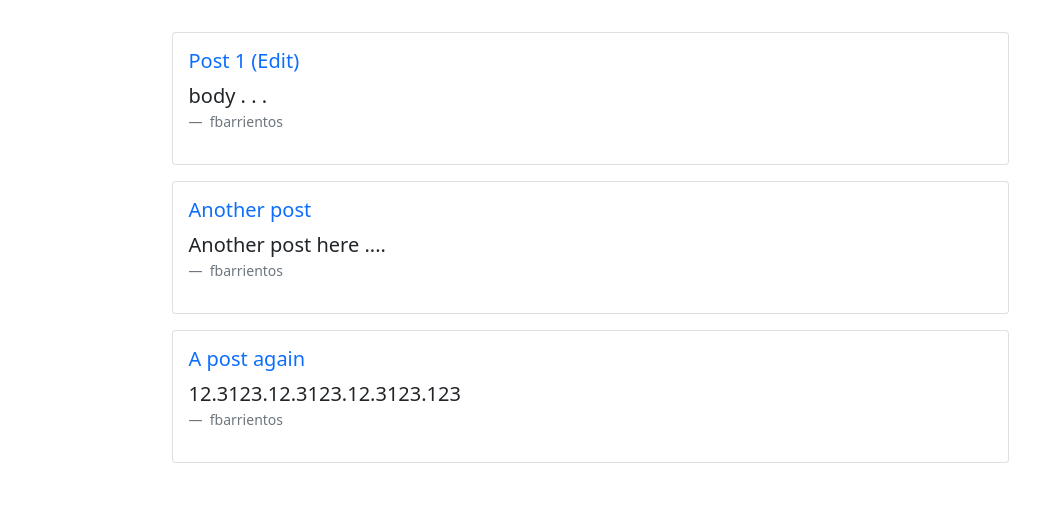
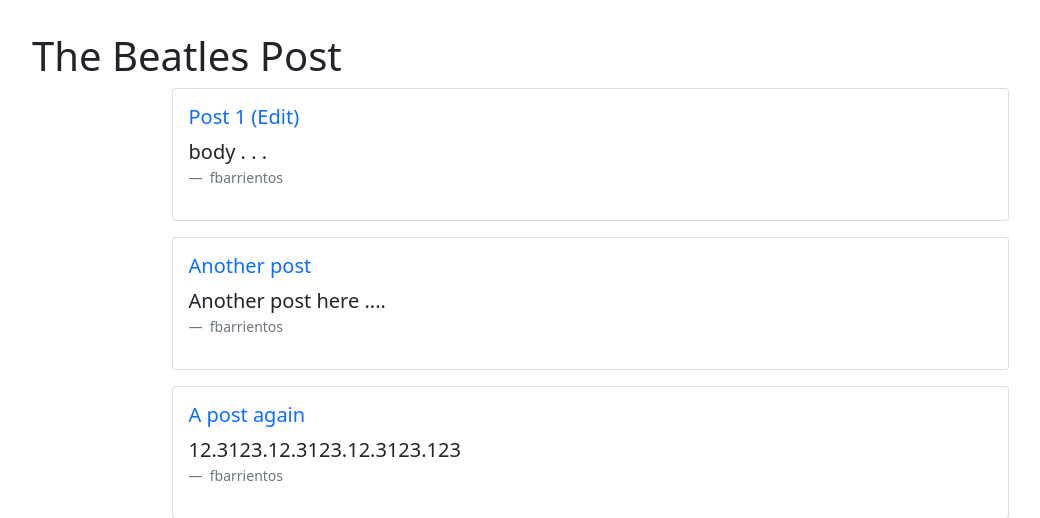
Before and after one commit to fbarrientoz/blog, a Django app: page / in a window 1280 px wide. Shown: the part 56-574 px from the top of the page, without its empty margins (50-1090 px from the left). Run offline with Django 3.2, Linux system fonts and the light colour scheme; data comes from the database, SQL or seed files in the repository.

Commit message:
Update home.html

```diff
--- a/templates/home.html
+++ b/templates/home.html
@@ -1,6 +1,8 @@
 {% extends 'base.html' %}
 
 {% block content %}
+
+<h1>The Beatles Post</h1>
     {% for post in object_list %}
         <div class="card w-75 mx-auto mb-3">
             <div class="card-body">
```
